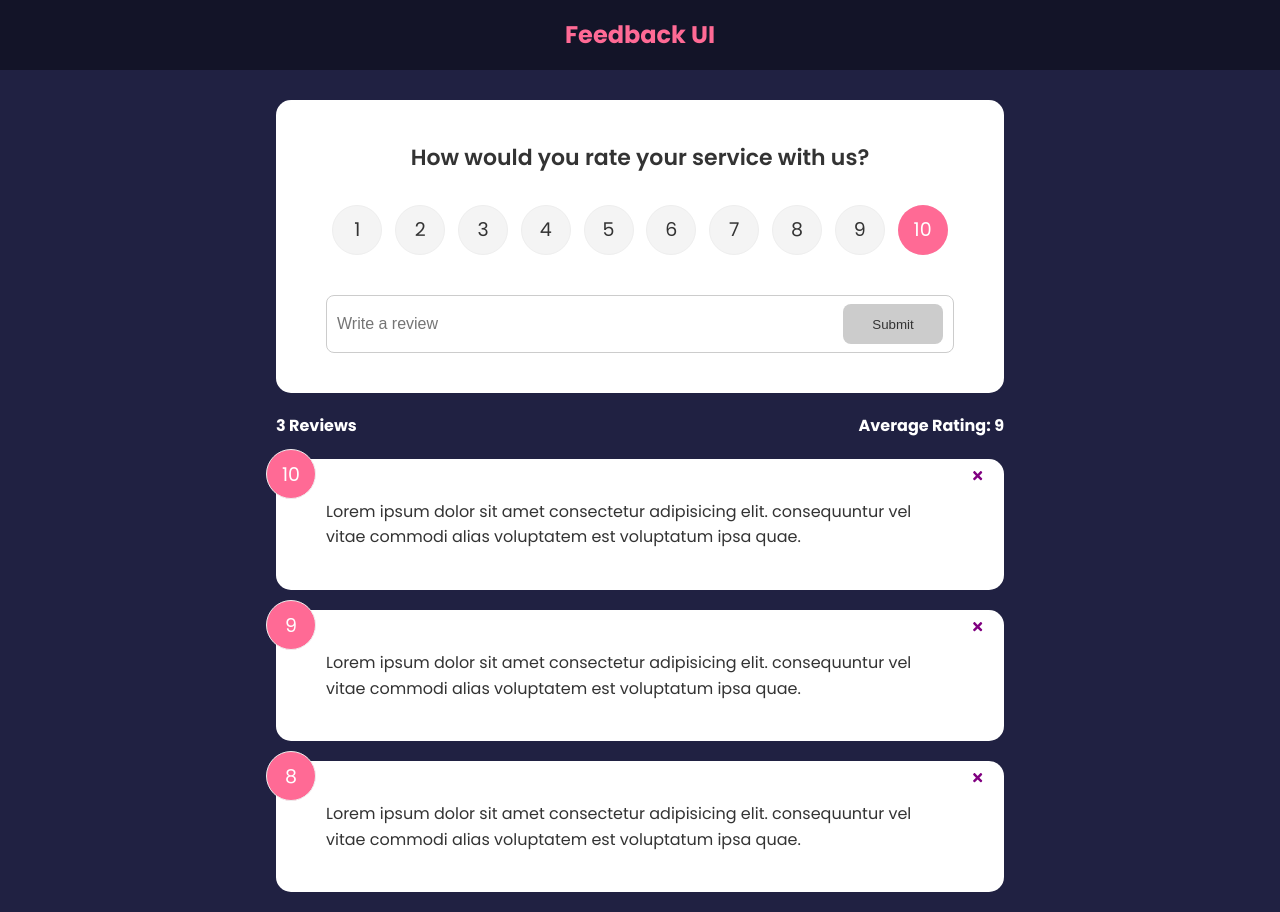
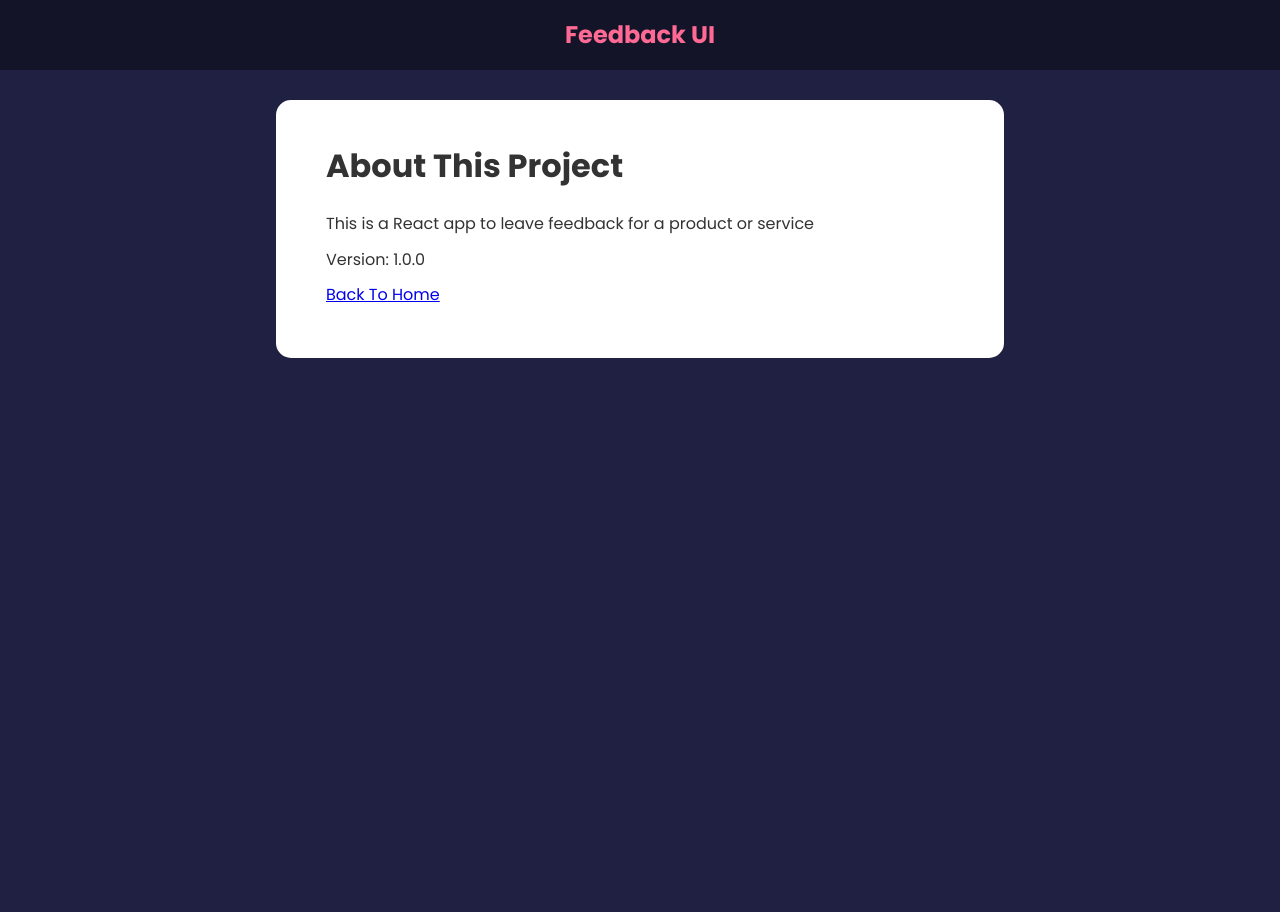
Before and after one commit to Gorbataras/feedback-app, a React (Create React App) app: page /about in a window 1280 px wide. After the commit the page ends 800 px from the top, so only its background shows below. Built offline with nearby package versions, Linux system fonts and the light colour scheme.

Commit message:
Added aboutpage with routing

```diff
--- a/src/App.js
+++ b/src/App.js
@@ -1,10 +1,12 @@
 import {useState} from 'react'
 import {v4 as uuidv4} from 'uuid'
+import {BrowserRouter as Router, Route, Routes} from 'react-router-dom'
 import Header from './components/Header'
 import FeedbackList from './components/FeedbackList'
 import FeedbackData from './data/FeedbackData'
 import FeedbackStats from './components/FeedbackStats'
 import FeedbackForm from './components/FeedbackForm'
+import AboutPage from './pages/AboutPage'
 
 function App() {
 
@@ -22,16 +24,26 @@
     }
 
     return (
-        <>
+        <Router>
             <Header />
             <div className="container">
+                <Routes>
+                    <Route exact path='/'
+                    element={
+                        <>
                             <FeedbackForm  handleAdd={addFeedback}/>
                             <FeedbackStats feedback={feedback} />
                             <FeedbackList feedback={feedback}
-            handleDelete={deleteFeedback}
-            />
+                            handleDelete={deleteFeedback}/>
+                        </>
+                    }/>
+
+
+
+                    <Route path='/about' element={<AboutPage/>} />
+                </Routes>
             </div>
-        </>
+        </Router>
     )
 }
 
--- /dev/null
+++ b/src/pages/AboutPage.jsx
@@ -0,0 +1,21 @@
+import React from 'react'
+import Card from '../components/shared/Card'
+
+function AboutPage() {
+  return <Card>
+
+    <div className="about">
+        <h1>About This Project</h1>
+        <p>This is a React app to leave feedback for a product or service</p>
+        <p>Version: 1.0.0</p>
+
+        <p>
+            <a href="/">Back To Home</a>
+        </p>
+    </div>
+
+  </Card>
+
+}
+
+export default AboutPage
```
Lines whose indentation alone changed are shown as unchanged.
